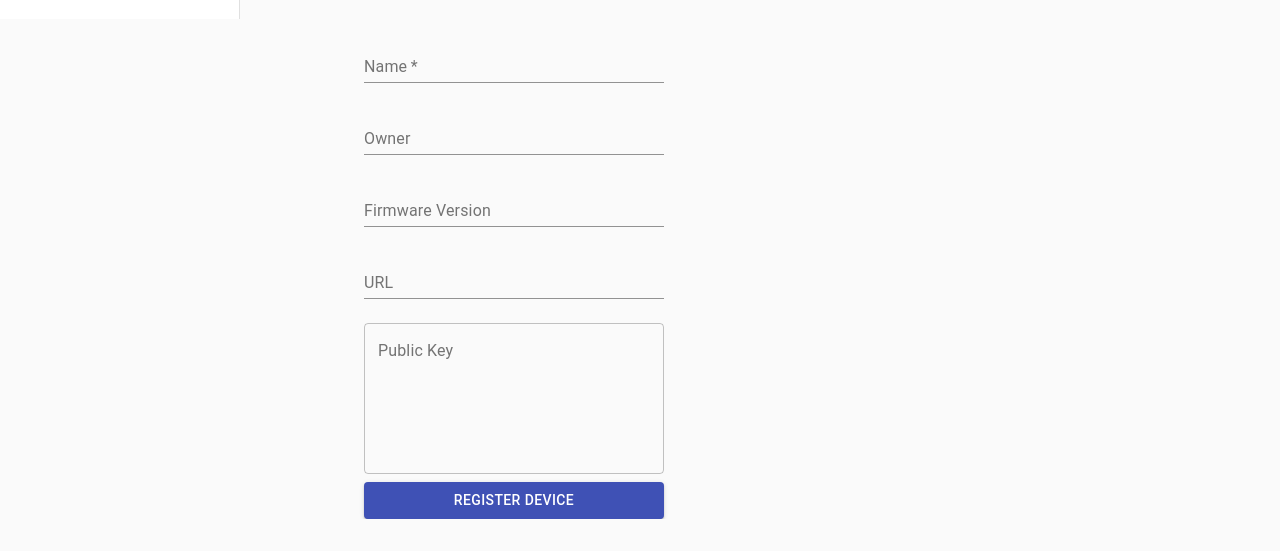
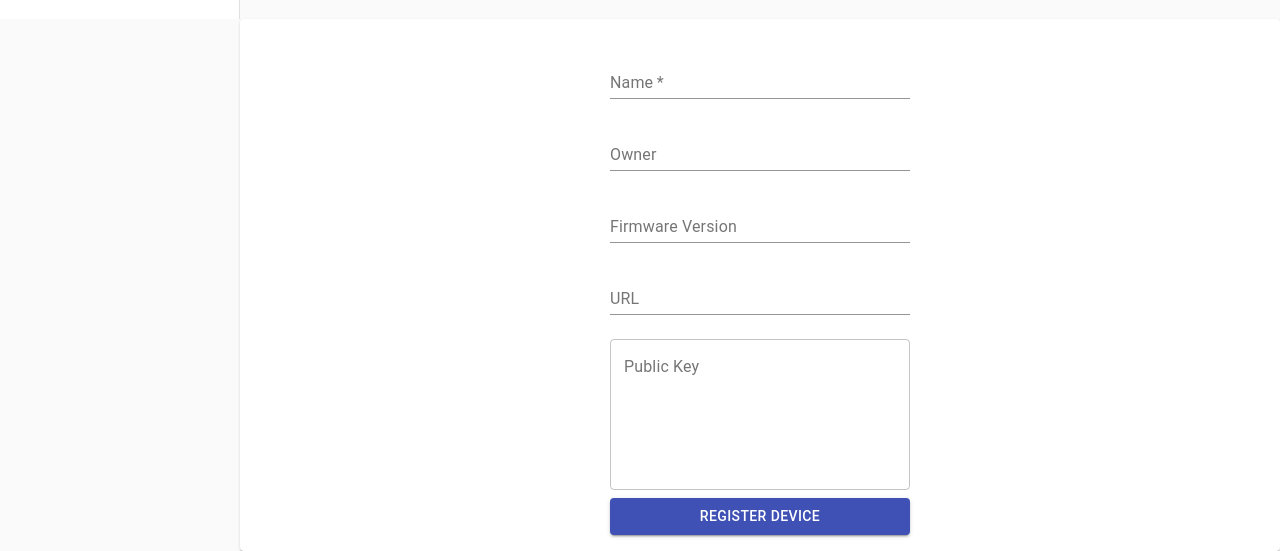
Before and after one commit to mmataja/manage-iot-over-blockchain-frontend, a React (Create React App) app: page /register-device in a window 1280 px wide. Shown: the part 781-1332 px from the top of the page. Before the commit the page ends 1300 px from the top, so only its background shows below. Built offline with nearby package versions, Linux system fonts and the light colour scheme.

Commit message:
Rewrite to function component

```diff
--- a/src/components/RegisterForm/index.jsx
+++ b/src/components/RegisterForm/index.jsx
@@ -1,37 +1,46 @@
-import React, { Component } from 'react';
+import React, { useState } from 'react';
 import axios from 'axios';
-import { ThemeProvider } from '@material-ui/styles';
-import { createMuiTheme } from '@material-ui/core/styles'
-import { Container, TextField, Button } from '@material-ui/core';
+import { TextField, Button, Paper } from '@material-ui/core';
+import { makeStyles } from '@material-ui/core/styles';
 
 import { Styles } from './styles';
 
-const theme = createMuiTheme();
+const useStyles = makeStyles(theme => ({
+  paper: {
+    padding: theme.spacing(2),
+    display: 'flex',
+    overflow: 'auto',
+    flexDirection: 'column',
+    marginLeft: 240,
+    alignItems: 'center',
+  },
+}));
 
-export class RegisterForm extends Component {
-  state = {
+const RegisterForm = () => {
+  const classes = useStyles();
+
+  const [formData, setFormData] = useState({
     deviceOwner: '',
     deviceName: '',
     deviceFirmware: '',
     url: '',
     publicKey: '',
-  };
+  });
 
-  handleChange = input => e => {
-    this.setState({ [input]: e.target.value });
+  const handleChange = input => e => {
+    setFormData({...formData, [input]: e.target.value});
   }
 
-  submitRegister = async e => {
+  const submitRegister = async e => {
     e.preventDefault();
 
-    const { deviceOwner, deviceName, deviceFirmware, publicKey, url } = this.state;
     const selectedWalletAddress = await window.web3.eth.getAccounts();
     const account = selectedWalletAddress[0];
 
     const deviceData = JSON.stringify({
-      deviceOwner,
-      deviceName,
-      deviceFirmware,
+      deviceOwner: formData.deviceOwner,
+      deviceName: formData.deviceName,
+      deviceFirmware: formData.deviceFirmware,
       account,
     });
 
@@ -40,29 +49,24 @@ export class RegisterForm extends Component {
     await axios.post("http://localhost:8000/register", {
       account,
       signature,
-      url,
-      publicKey,
-      deviceOwner,
-      deviceName,
+      url: formData.url,
+      publicKey: formData.publicKey,
+      deviceOwner: formData.deviceOwner,
+      deviceName: formData.deviceName,
     }).then(response => console.log(response))
       .catch(error => console.log(error));
   }
 
-  render() {
-    const { deviceOwner, deviceName, deviceFirmware, url, publicKey } = this.state;
-
   return (
-      <ThemeProvider theme={theme}>
-        <React.Fragment>
-          <Container maxWidth="sm">
-            <form onSubmit={this.submitRegister}>
+    <Paper className={classes.paper}>
+      <form onSubmit={submitRegister}>
         <TextField
           id="name"
           label="Name"
           margin="normal"
           required={true}
-                onChange={this.handleChange('deviceName')}
-                value={deviceName}
+          onChange={handleChange('deviceName')}
+          value={formData.deviceName}
           style={Styles.textField}
         />
         <br/>
@@ -70,8 +74,8 @@ export class RegisterForm extends Component {
           id="owner"
           label="Owner"
           margin="normal"
-                onChange={this.handleChange('deviceOwner')}
-                value={deviceOwner}
+          onChange={handleChange('deviceOwner')}
+          value={formData.deviceOwner}
           style={Styles.textField}
         />
         <br/>
@@ -79,8 +83,8 @@ export class RegisterForm extends Component {
           id="firmware"
           label="Firmware Version"
           margin="normal"
-                onChange={this.handleChange('deviceFirmware')}
-                value={deviceFirmware}
+          onChange={handleChange('deviceFirmware')}
+          value={formData.deviceFirmware}
           style={Styles.textField}
         />
         <br/>
@@ -88,8 +92,8 @@ export class RegisterForm extends Component {
           id="url"
           label="URL"
           margin="normal"
-                onChange={this.handleChange('url')}
-                value={url}
+          onChange={handleChange('url')}
+          value={formData.url}
           style={Styles.textField}
         />
         <br/>
@@ -99,8 +103,8 @@ export class RegisterForm extends Component {
           multiline
           rows="6"
           margin="normal"
-                onChange={this.handleChange('publicKey')}
-                value={publicKey}
+          onChange={handleChange('publicKey')}
+          value={formData.publicKey}
           style={Styles.textField}
           variant="outlined"
         />
@@ -110,23 +114,13 @@ export class RegisterForm extends Component {
           type="submit"
           size="medium"
           color="primary"
-                style={styles.button, Styles.textField}
+          style={Styles.textField}
         >
           Register Device
         </Button>
       </form>
-
-          </Container>
-        </React.Fragment>
-      </ThemeProvider>
+    </Paper>
   )
-  }
-}
-
-const styles = {
-  button: {
-    margin: 15
-  }
 }
 
 export default RegisterForm;
```
Lines whose indentation alone changed are shown as unchanged.
